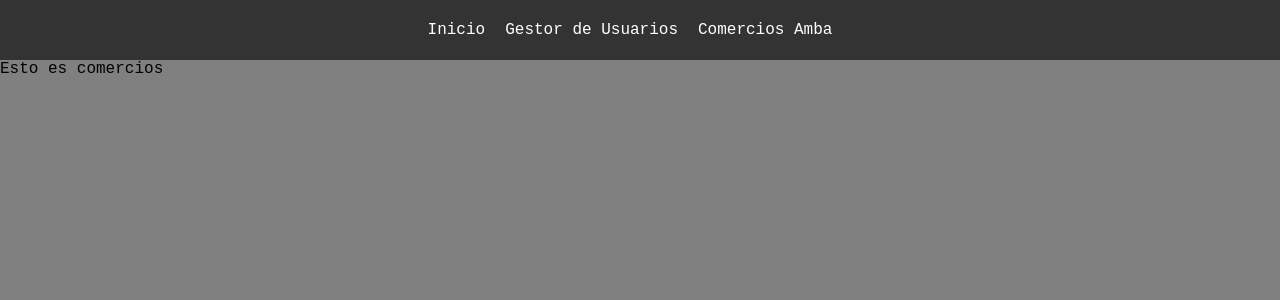
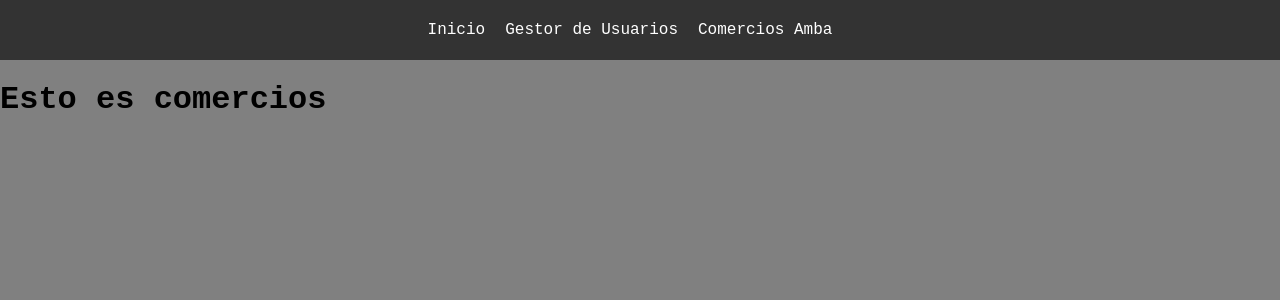
Before and after one commit to Silrojua22/business_manager, a React (Vite) app in the folder client/: page /amba in a window 1280 px wide. Shown: the top 300 px of the page. Built offline with nearby package versions, Linux system fonts and the light colour scheme.

Commit message:
Started front-end

```diff
--- a/client/src/clientViews/Shops/shops.jsx
+++ b/client/src/clientViews/Shops/shops.jsx
@@ -1,5 +1,9 @@
 function Shops() {
-  return <div>Esto es comercios</div>;
+  return (
+    <div>
+      <h1>Esto es comercios</h1>
+    </div>
+  );
 }
 
 export default Shops;
--- a/client/src/clientViews/Users/users.jsx
+++ b/client/src/clientViews/Users/users.jsx
@@ -1,5 +1,9 @@
 function Users() {
-  return <div>Estos es usuarios</div>;
+  return (
+    <div>
+      <h1>Esto es Usuarios</h1>
+    </div>
+  );
 }
 
 export default Users;
```
